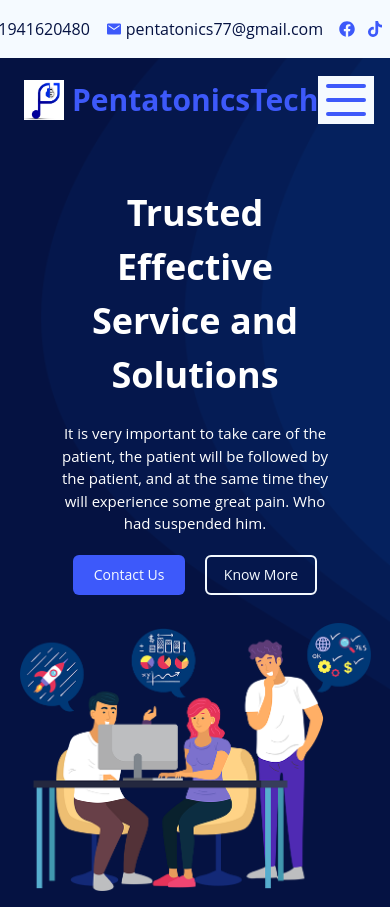
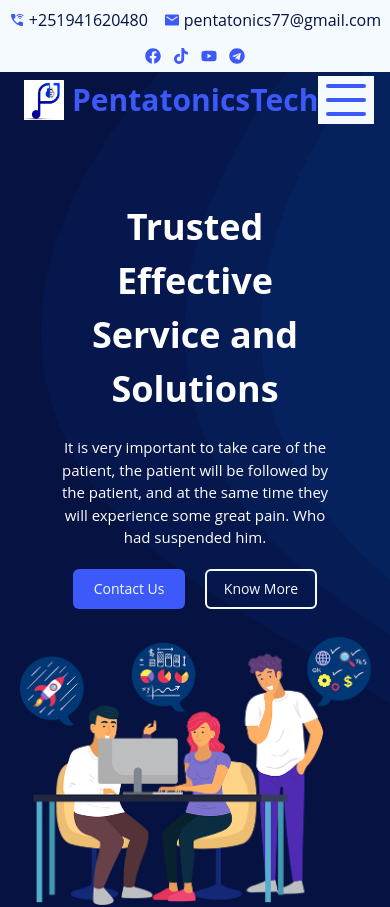
Before and after one commit to menase7/PentatonicsTech, a Next.js app: page / in a window 390 px wide. Shown: the top 907 px of the page. Built offline with nearby package versions, Linux system fonts and the light colour scheme.

Commit message:
minor changes

```diff
--- a/src/app/globals.css
+++ b/src/app/globals.css
@@ -6,3 +6,7 @@
 body {
   @apply font-sans;
 }
+
+html {
+  scroll-behavior: smooth;
+}
--- a/src/components/Header.jsx
+++ b/src/components/Header.jsx
@@ -5,7 +5,7 @@ import { IoMdMail } from "react-icons/io";
 
 export default function Header() {
   return (
-    <div className="h-[58px] lg:h-[63px] bg-[#F5FAFF] flex items-center">
+    <div className="sm:h-[58px] lg:h-[63px] bg-[#F5FAFF] flex items-center">
       <div className="max-w-[1300px] mx-auto flex w-full">
         <div className="max-lg:hidden flex items-center gap-1">
           <div className="h-[40px] w-[40px]">
@@ -17,7 +17,7 @@ export default function Header() {
           </div>
           <p className="text-[#3D59FA] text-3xl font-bold">PentatonicsTech</p>
         </div>
-        <div className="flex items-center justify-center lg:justify-end gap-4 w-full">
+        <div className="flex items-center justify-center flex-wrap lg:justify-end max-sm:py-2 gap-4 w-full">
           <div className="flex items-center gap-1 text-[#3D59FA]">
             <MdWifiCalling3 />
             <a
--- a/src/components/Navbar.jsx
+++ b/src/components/Navbar.jsx
@@ -1,4 +1,5 @@
 "use client";
+import Image from "next/image";
 import React, { useState, useEffect } from "react";
 
 export default function Navbar() {
@@ -45,7 +46,9 @@ export default function Navbar() {
         <div className="mx-6 flex items-center justify-between w-full relative">
           <div className="flex items-center gap-2">
             <div className="h-[40px] w-[40px]">
-              <img
+              <Image
+                width={40}
+                height={40}
                 className="h-full w-full object-cover"
                 src="/logo.jpg"
                 alt="logo"
```
